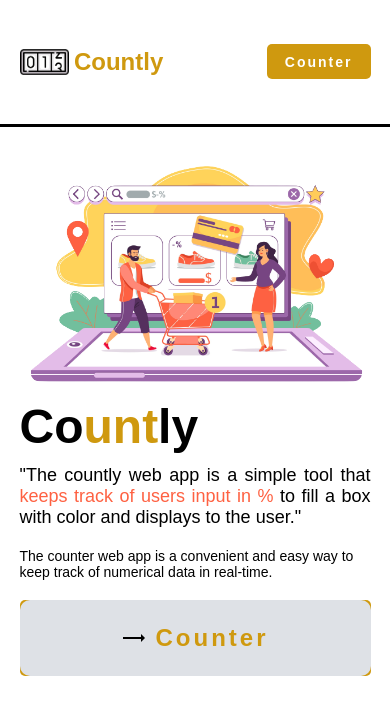
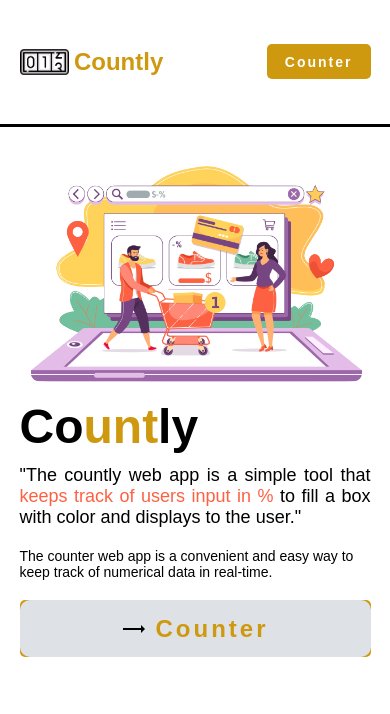
Before and after one commit to Ayopal/counter-vue, a Vue app: page / in a window 390 px wide. Shown: the top 714 px of the page. Built offline with nearby package versions, Linux system fonts and the light colour scheme; a web font is replaced by a local one.

Commit message:
homepage button fixed

```diff
--- a/src/views/homePage.vue
+++ b/src/views/homePage.vue
@@ -216,6 +216,8 @@ button {
 		font-size: 24px;
 		font-weight: 600;
 		margin: 0px;
+	padding: .6em 0em;
+
 	}
 }
 </style>
```
